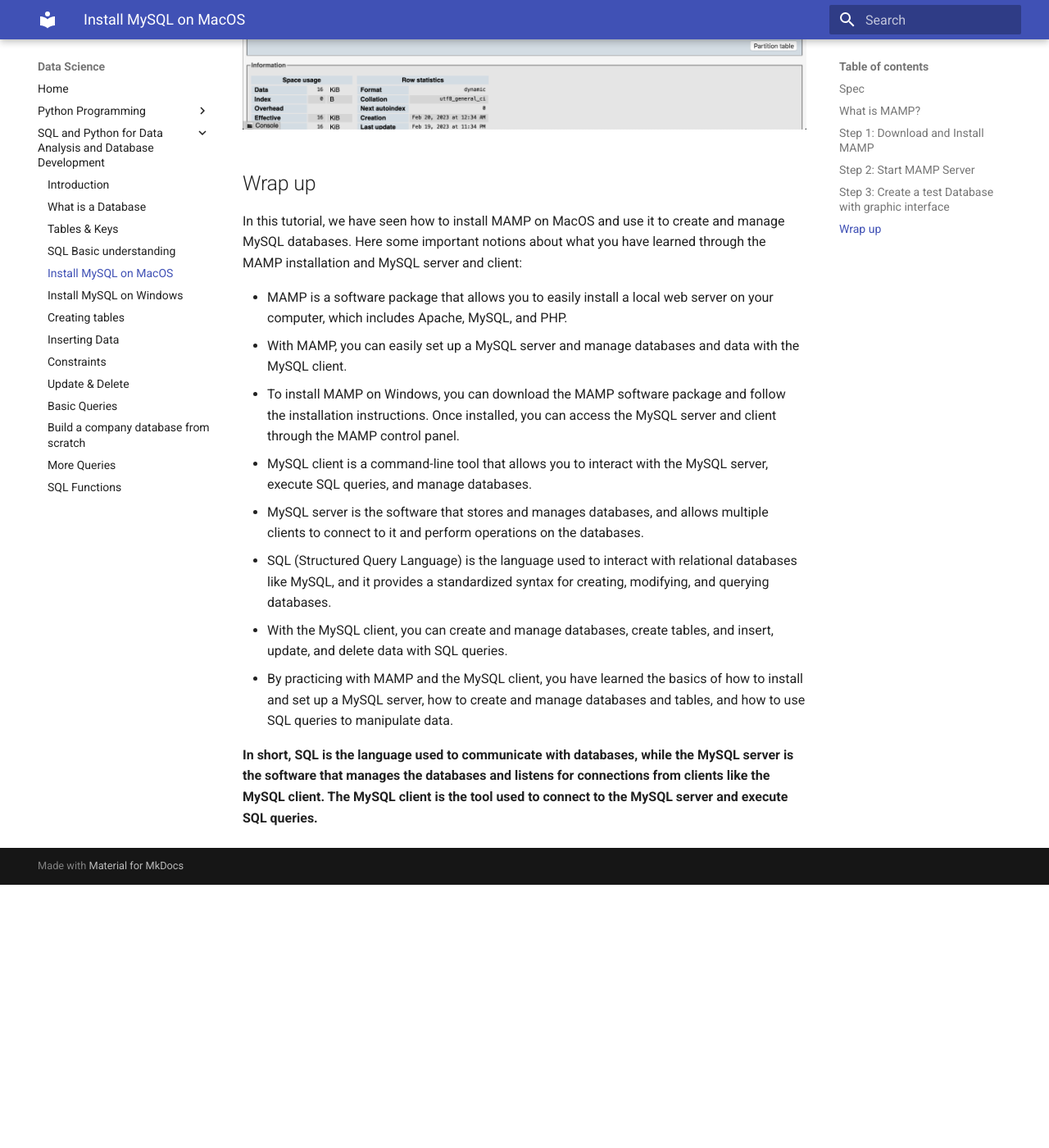
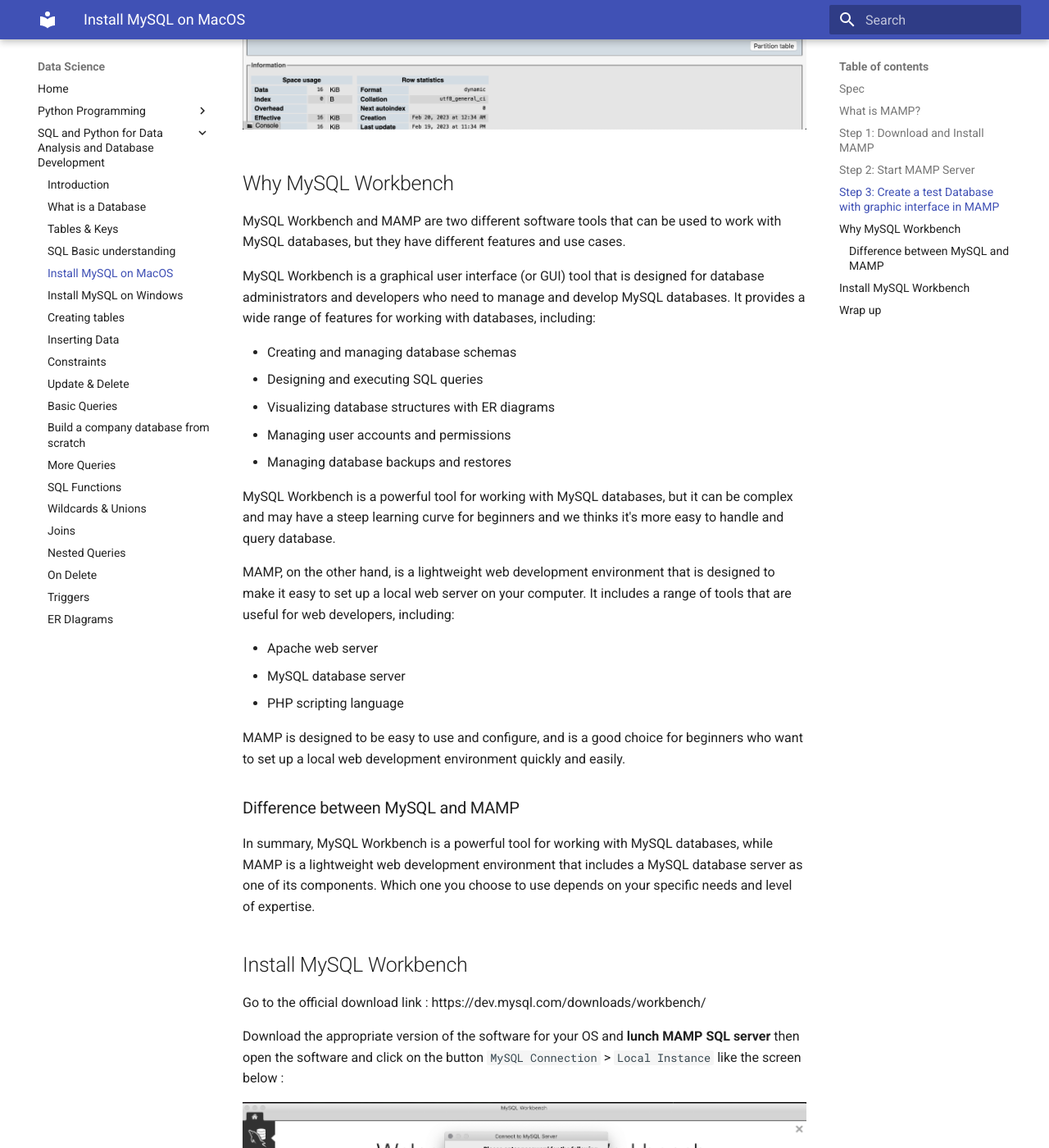
Before and after one commit to linainsaf/datascienceforall, an MkDocs documentation site: the page built from docs/en/sql/5_MacOS_install.md, in a window 1280 px wide and 1400 px high, scrolled down 4204 px. Shown: the whole window at 82% size. Built offline with MkDocs 1.6.1 and Material for MkDocs 9.7.7, drawn with Linux system fonts in a browser that asks for light colours; before the commit the page ends 5283 px from its top, so only the background shows below that; some of the changed text lies outside the part shown.

Commit message:
add sql joins

```diff
--- a/docs/en/sql/5_MacOS_install.md
+++ b/docs/en/sql/5_MacOS_install.md
@@ -22,7 +22,7 @@
 
 ![Screenshot](../img/mamp1.jpg)
 
-## Step 3: Create a test Database with graphic interface
+## Step 3: Create a test Database with graphic interface in MAMP
 
 Once the servers are running, you can create a database. To do this, click on the Open WebStart page button in the MAMP control panel. This will launch the MAMP homepage in your default browser.
 
@@ -58,6 +58,49 @@
 
 ![Screenshot](../img/mamp8.jpg)
 
+
+## Why MySQL Workbench
+
+MySQL Workbench and MAMP are two different software tools that can be used to work with MySQL databases, but they have different features and use cases.
+
+MySQL Workbench is a graphical user interface (or GUI) tool that is designed for database administrators and developers who need to manage and develop MySQL databases. It provides a wide range of features for working with databases, including:
+
+* Creating and managing database schemas
+* Designing and executing SQL queries
+* Visualizing database structures with ER diagrams
+* Managing user accounts and permissions
+* Managing database backups and restores
+
+MySQL Workbench is a powerful tool for working with MySQL databases, but it can be complex and may have a steep learning curve for beginners and we thinks it's more easy to handle and query database.
+
+MAMP, on the other hand, is a lightweight web development environment that is designed to make it easy to set up a local web server on your computer. It includes a range of tools that are useful for web developers, including:
+
+* Apache web server
+* MySQL database server
+* PHP scripting language
+
+MAMP is designed to be easy to use and configure, and is a good choice for beginners who want to set up a local web development environment quickly and easily.
+
+### Difference between MySQL and MAMP
+
+In summary, MySQL Workbench is a powerful tool for working with MySQL databases, while MAMP is a lightweight web development environment that includes a MySQL database server as one of its components. Which one you choose to use depends on your specific needs and level of expertise.
+
+## Install MySQL Workbench
+
+Go to the official download link : https://dev.mysql.com/downloads/workbench/
+
+Download the appropriate version of the software for your OS and **lunch MAMP SQL server** then open the software and click on the button `MySQL Connection` > `Local Instance` like the screen below :
+
+![Screenshot](../img/mysql0.png)
+
+If you don't have change anything you have the following ids :
+
+* user : root
+* password : root
+
+Good you are now connected to MAMP SQL Server 🥳
+
+
 ## Wrap up
 
 In this tutorial, we have seen how to install MAMP on MacOS and use it to create and manage MySQL databases. Here some important notions about what you have learned through the MAMP installation and MySQL server and client:
@@ -69,6 +112,6 @@
 * MySQL server is the software that stores and manages databases, and allows multiple clients to connect to it and perform operations on the databases.
 * SQL (Structured Query Language) is the language used to interact with relational databases like MySQL, and it provides a standardized syntax for creating, modifying, and querying databases.
 * With the MySQL client, you can create and manage databases, create tables, and insert, update, and delete data with SQL queries.
-* By practicing with MAMP and the MySQL client, you have learned the basics of how to install and set up a MySQL server, how to create and manage databases and tables, and how to use SQL queries to manipulate data.
+* By practicing with MAMP and the MySQL Workbench, you have learned the basics of how to install and set up a MySQL server and interact with it.
 
 **In short, SQL is the language used to communicate with databases, while the MySQL server is the software that manages the databases and listens for connections from clients like the MySQL client. The MySQL client is the tool used to connect to the MySQL server and execute SQL queries.**
--- a/mkdocs.yml
+++ b/mkdocs.yml
@@ -41,3 +41,10 @@
     - 'Build a company database from scratch': 'sql/12_company_db_1'
     - 'More Queries': 'sql/13_queries_db.md'
     - 'SQL Functions': 'sql/14_functions.md'
+    - 'Wildcards & Unions': 'sql/15_Wildcards.md'
+    #- 'Union': 'sql/16_unions.md'
+    - 'Joins': 'sql/17_joins.md'
+    - 'Nested Queries': 'sql/18_Nested_Queries.md'
+    - 'On Delete': 'sql/19_delete.md'
+    - 'Triggers': '20_triggers.md'
+    - 'ER DIagrams': 'er_diagrams.md'
```
Also changed, not shown: docs/en/sql/15_Wildcards.md (added, +132 -0 lines), docs/en/sql/16_unions.md (added, +61 -0 lines), docs/en/sql/17_joins.md (added, +197 -0 lines), docs/en/sql/18_Nested_Queries.md (added, +1 -0 lines), docs/en/sql/19_delete.md (added, +1 -0 lines), docs/en/sql/20_triggers.md (added, +1 -0 lines), docs/en/sql/21_er_diagrams.md (added, +1 -0 lines), docs/en/img/mysql0.png (added).
